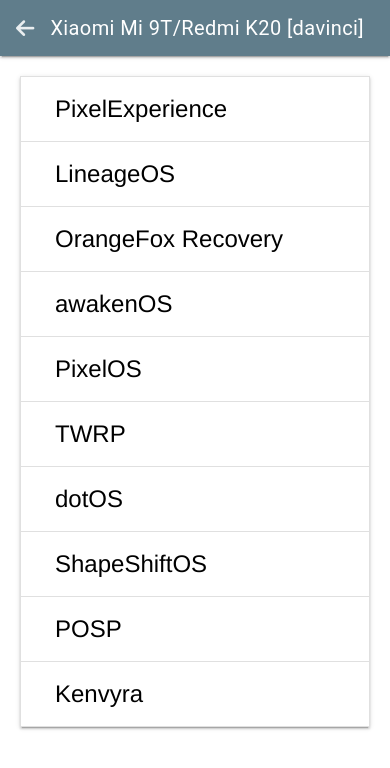
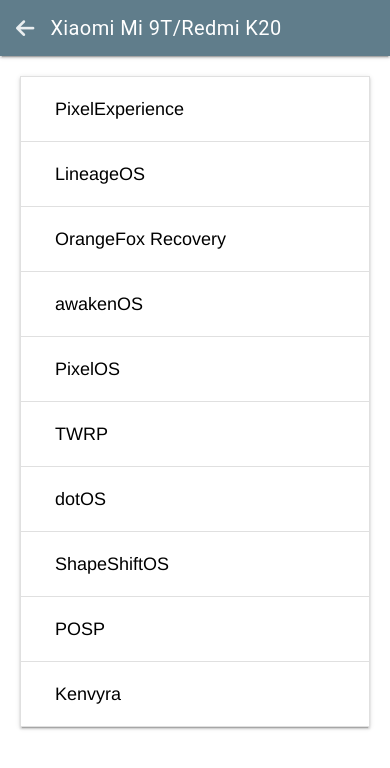
Before and after one commit to KZacharski/romarchive.puffercat.xyz, a plain HTML site: page davinci/index.html in a window 390 px wide. Drawn offline with Linux system fonts and the light colour scheme.

Commit message:
khkkhkhjhhkhhjhhh

```diff
--- a/davinci/index.html
+++ b/davinci/index.html
@@ -17,7 +17,7 @@
             <a class="mdl-navigation__link" href="/"><i class="fa-solid fa-arrow-left fa-xl"></i></a>
         </div>
         <!-- Title -->
-        <span class="mdl-layout-title">Xiaomi Mi 9T/Redmi K20 [davinci]</span>
+        <span class="mdl-layout-title">Xiaomi Mi 9T/Redmi K20</span>
         <!-- Add spacer, to align navigation to the right -->
         <div class="mdl-layout-spacer"></div>
         <!-- Navigation. We hide it in small screens. -->
@@ -60,42 +60,52 @@
         width: 100%;
     }
 </style>
-
+    <div style="overflow: scroll;" class="mdl-shadow--2dp">
     <table class="mdl-data-table mdl-js-data-table mdl-shadow--2dp">
         <tbody>
           <tr>
-            <td class="mdl-data-table__cell--non-numeric"><a href="pixelexperience" style="text-decoration: none; color: black; font-size: x-large; padding: 10px;">PixelExperience</a></td>
+            <td class="mdl-data-table__cell--non-numeric"><a href="pixelexperience" style="text-decoration: none; color: black;  padding: 10px;">PixelExperience</a></td>
           </tr>
           <tr>
-            <td class="mdl-data-table__cell--non-numeric"><a href="/" style="text-decoration: none; color: black; font-size: x-large; padding: 10px;">LineageOS</a></td>
+            <td class="mdl-data-table__cell--non-numeric"><a href="/" style="text-decoration: none; color: black; padding: 10px;">LineageOS</a></td>
           </tr>
           <tr>
-            <td class="mdl-data-table__cell--non-numeric"><a href="/" style="text-decoration: none; color: black; font-size: x-large; padding: 10px;">OrangeFox Recovery</a></td>
+            <td class="mdl-data-table__cell--non-numeric"><a href="/" style="text-decoration: none; color: black; padding: 10px;">OrangeFox Recovery</a></td>
           </tr>
           <tr>
-            <td class="mdl-data-table__cell--non-numeric"><a href="/" style="text-decoration: none; color: black; font-size: x-large; padding: 10px;">awakenOS</a></td>
+            <td class="mdl-data-table__cell--non-numeric"><a href="/" style="text-decoration: none; color: black; padding: 10px;">awakenOS</a></td>
           </tr>
           <tr>
-            <td class="mdl-data-table__cell--non-numeric"><a href="/" style="text-decoration: none; color: black; font-size: x-large; padding: 10px;">PixelOS</a></td>
+            <td class="mdl-data-table__cell--non-numeric"><a href="/" style="text-decoration: none; color: black; padding: 10px;">PixelOS</a></td>
           </tr>
           <tr>
-            <td class="mdl-data-table__cell--non-numeric"><a href="/" style="text-decoration: none; color: black; font-size: x-large; padding: 10px;">TWRP</a></td>
+            <td class="mdl-data-table__cell--non-numeric"><a href="/" style="text-decoration: none; color: black; padding: 10px;">TWRP</a></td>
           </tr>
           <tr>
-            <td class="mdl-data-table__cell--non-numeric"><a href="/" style="text-decoration: none; color: black; font-size: x-large; padding: 10px;">dotOS</a></td>
+            <td class="mdl-data-table__cell--non-numeric"><a href="/" style="text-decoration: none; color: black; padding: 10px;">dotOS</a></td>
           </tr>
           <tr>
-            <td class="mdl-data-table__cell--non-numeric"><a href="/" style="text-decoration: none; color: black; font-size: x-large; padding: 10px;">ShapeShiftOS</a></td>
+            <td class="mdl-data-table__cell--non-numeric"><a href="/" style="text-decoration: none; color: black; padding: 10px;">ShapeShiftOS</a></td>
           </tr>
           <tr>
-            <td class="mdl-data-table__cell--non-numeric"><a href="/" style="text-decoration: none; color: black; font-size: x-large; padding: 10px;">POSP</a></td>
+            <td class="mdl-data-table__cell--non-numeric"><a href="/" style="text-decoration: none; color: black; padding: 10px;">POSP</a></td>
           </tr>
           <tr>
-            <td class="mdl-data-table__cell--non-numeric"><a href="/" style="text-decoration: none; color: black; font-size: x-large; padding: 10px;">Kenvyra</a></td>
+            <td class="mdl-data-table__cell--non-numeric"><a href="/" style="text-decoration: none; color: black; padding: 10px;">Kenvyra</a></td>
           </tr>
         </tbody>
     </table>
-
+    </div>
+      <style>
+        a {
+            font-size: x-large;
+        }
+@media screen and (max-width: 34rem) {
+        a {
+            font-size: large;
+        }
+    }
+      </style>
 
     </div>
     </main>
```
Also changed, not shown: davinci/pixelexperience/index.html (+26 -5 lines).
